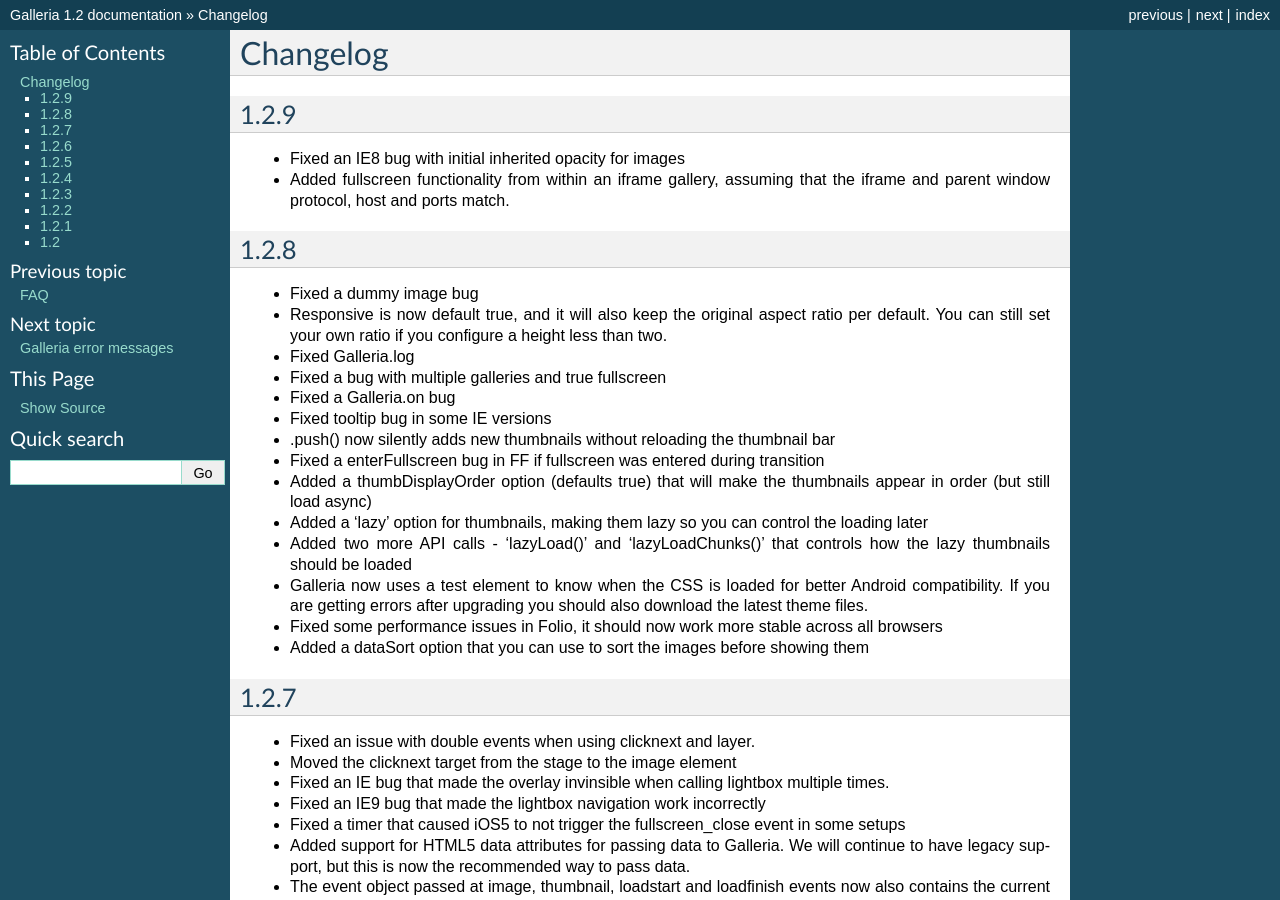
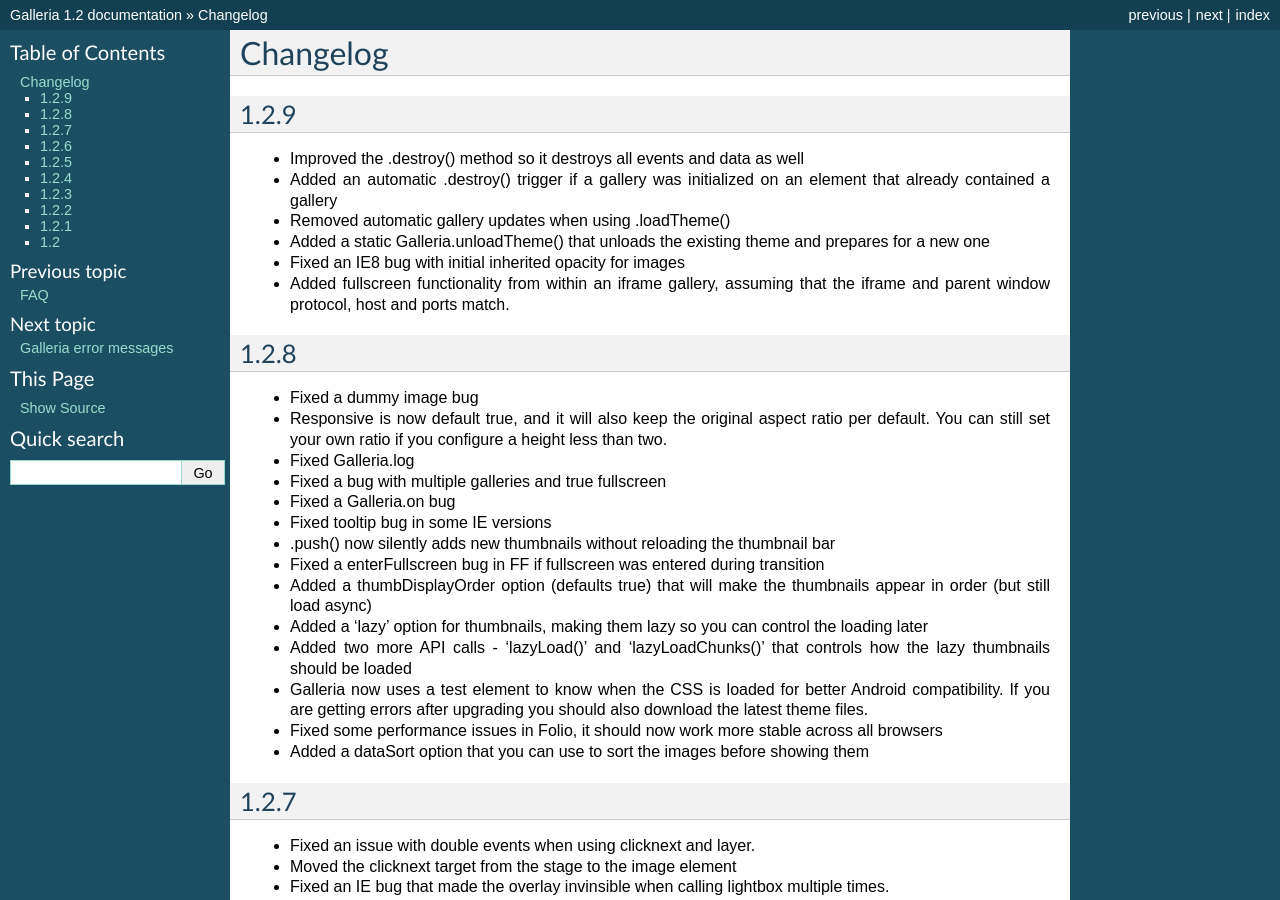
Before and after one commit to GalleriaJS/galleria, a Sphinx documentation site: the page built from docs/references/changelog.rst, in a window 1280 px wide and 900 px high. Built offline with Sphinx 7.4.7, drawn with Linux system fonts in a browser that asks for light colours.

Commit message:
changelog, docs

```diff
--- a/docs/api/utilities.rst
+++ b/docs/api/utilities.rst
@@ -85,7 +83,7 @@
 
     | returns Galleria
 
-A helper metod for cross-browser logging. It uses the console log if available
+A helper method for cross-browser logging. It uses the console log if available
 otherwise it falls back to the opera debugger and finally ``alert()``
 
 
--- a/docs/references/changelog.rst
+++ b/docs/references/changelog.rst
@@ -4,6 +4,10 @@
 
 1.2.9
 -----
+* Improved the .destroy() method so it destroys all events and data as well
+* Added an automatic .destroy() trigger if a gallery was initialized on an element that already contained a gallery
+* Removed automatic gallery updates when using .loadTheme()
+* Added a static Galleria.unloadTheme() that unloads the existing theme and prepares for a new one
 * Fixed an IE8 bug with initial inherited opacity for images
 * Added fullscreen functionality from within an iframe gallery, assuming that the iframe and parent window protocol, host and ports match.
 
```
Also changed, not shown: other parts of docs/api/utilities.rst (+1 -3 lines).
